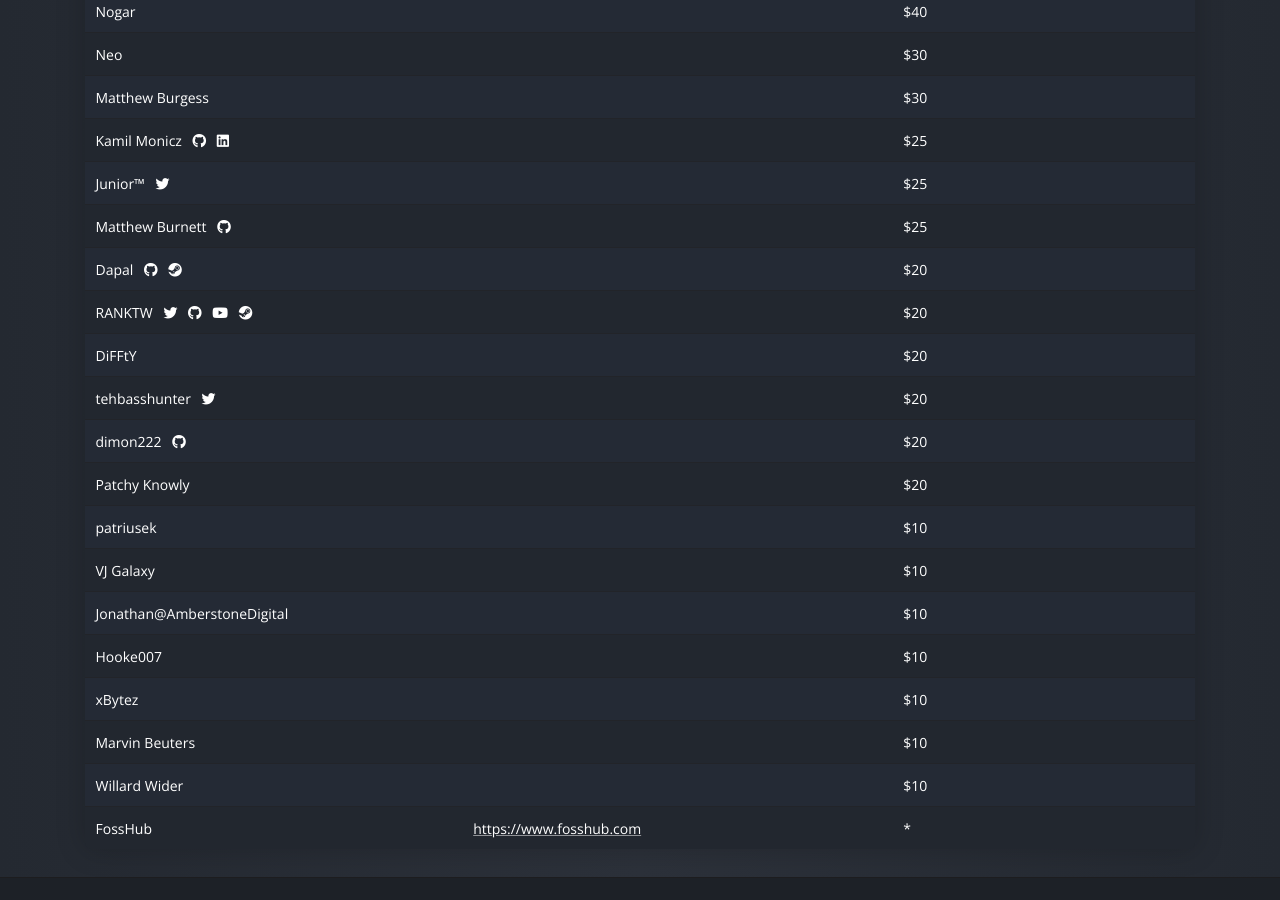
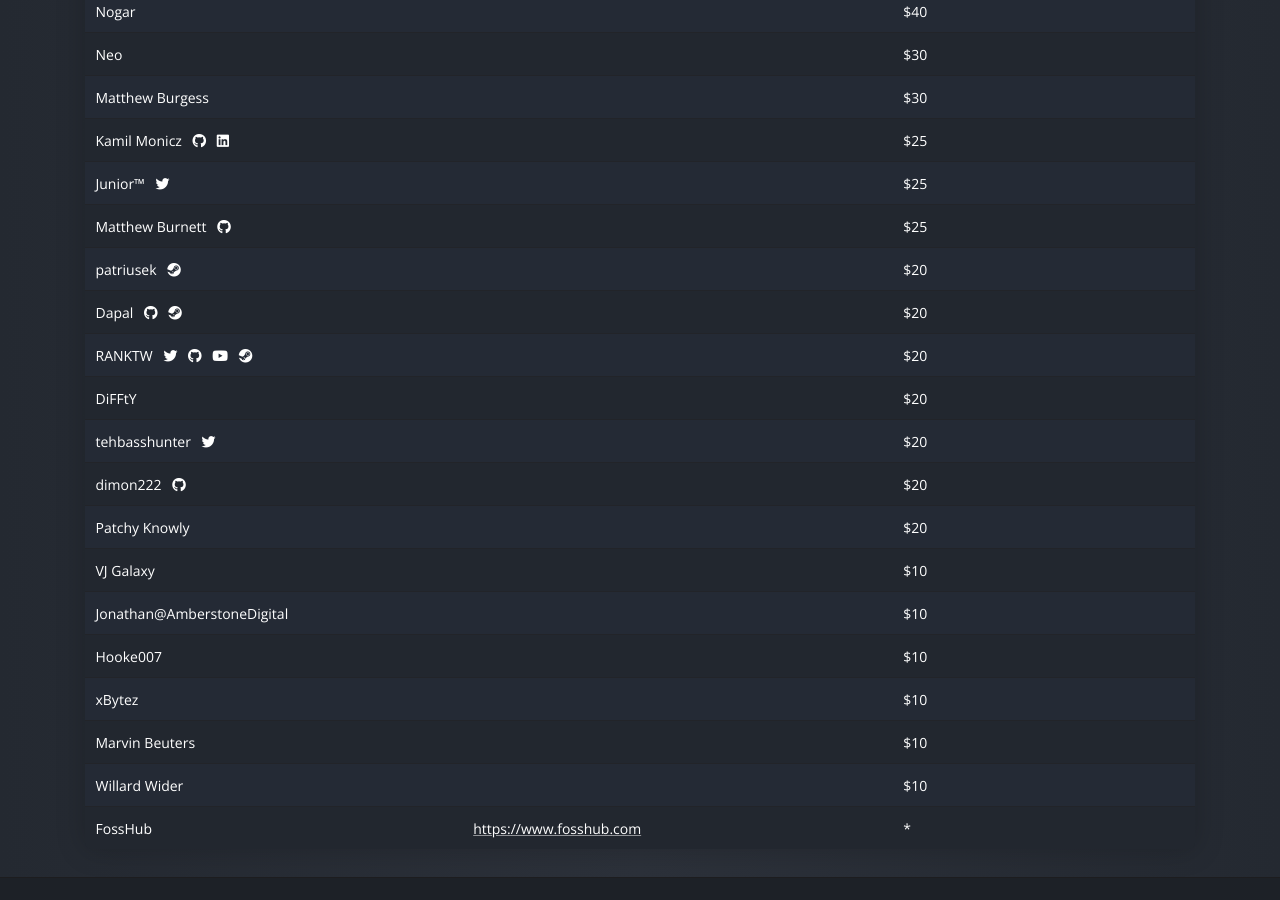
Before and after one commit to ShareX/sharex.github.io, a Jekyll site: the page built from donate/index.html, in a window 1280 px wide and 900 px high, scrolled down 2209 px. Built offline with Jekyll 4.4.1, drawn with Linux system fonts in a browser that asks for light colours.

Commit message:
Update donators.yml

```diff
--- a/_data/donators.yml
+++ b/_data/donators.yml
@@ -210,7 +210,8 @@
   amount: 20
 
 - name: patriusek
-  amount: 10
+  steam: https://steamcommunity.com/id/patriusek
+  amount: 20
 
 - name: ORIGINAL ENERGIE
   website: https://www.originalenergie.de
```
